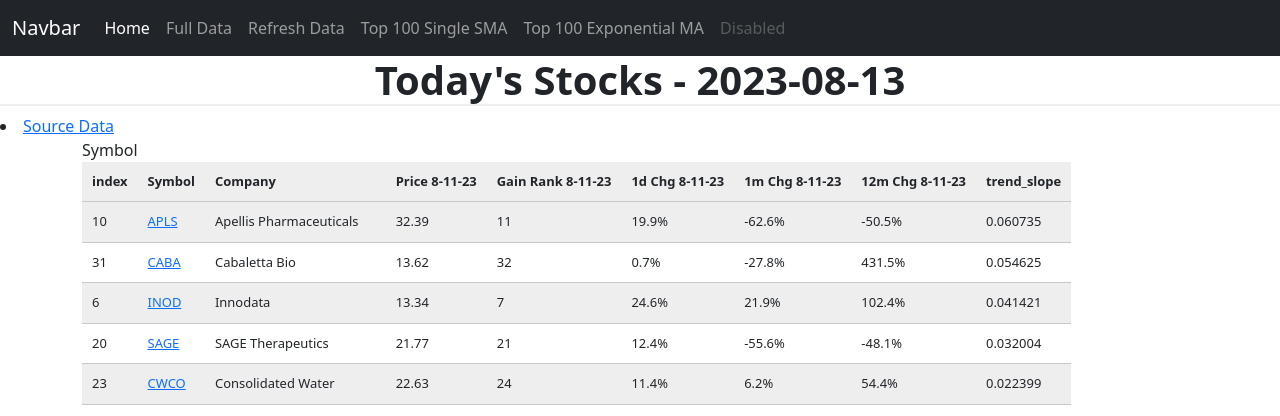
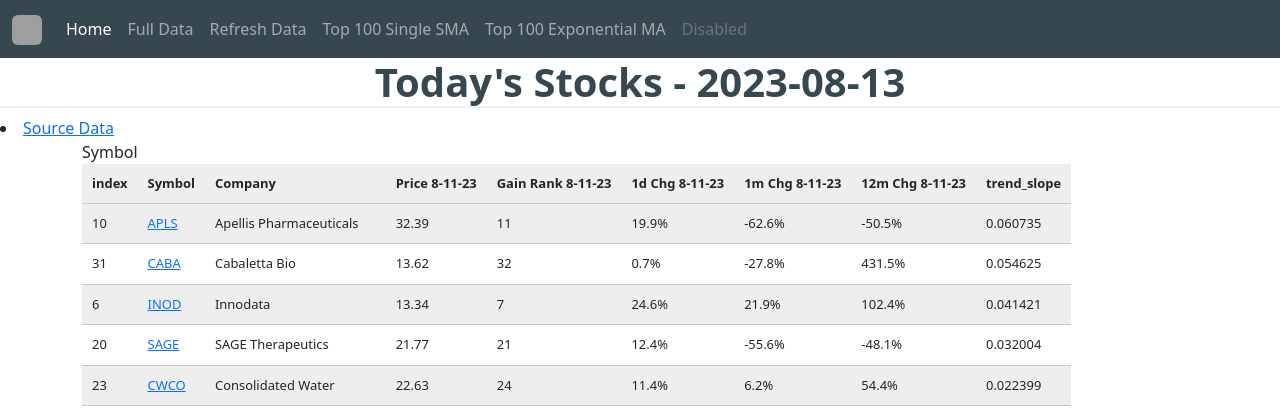
Before and after one commit to Hipsteryoda/flask_stock_visualizer, a Flask app: page /home in a window 1280 px wide. Shown: the top 416 px of the page. Run offline with Flask 3, Linux system fonts and the light colour scheme; data comes from the database, SQL or seed files in the repository; parts of the project's set-up code (start-up, migrations or seed data) failed here and were passed over; some libraries are stand-ins or nearby versions; grey boxes are pictures that could not be loaded.

Commit message:
minor color theme changes

```diff
--- a/web/templates/index.html
+++ b/web/templates/index.html
@@ -3,8 +3,12 @@
 <head>
   <style>
     body            { font-family: "Lucida Sans Unicode", "Lucida Grande", sans-serif;}
-    a, h1, h2       { color: #377ba8; }
-    h1, h2          { text-align: center; font-weight: bold; }
+    a               { color: #00ACC1}
+    h1, h2          {
+      text-align: center;
+      font-weight: bold;
+      color: #37474F !important;
+    }
     h1              { border-bottom: 2px solid #eee; }
     h2              { font-size: 1.2em; }
 
@@ -31,11 +35,13 @@
     tr:nth-child(odd)		{ background-color:#eee; }
     tr:nth-child(even)	{ background-color:#fff; }
 
-    tr:hover            { background-color: #ffff99;}
+    tr:hover            { background-color: #CFD8DC;}
   </style>
-    <nav class="navbar navbar-expand-lg navbar-dark bg-dark">
+    <nav class="navbar navbar-expand-lg navbar-dark" style="background-color: #37474F">
         <div class="container-fluid">
-          <a class="navbar-brand" href="#">Navbar</a>
+          <a class="navbar-brand" href="#">
+            <img src="https://cdn.pixabay.com/photo/2015/12/15/09/00/success-1093891_1280.jpg" style="width:30px;height:30px" class="rounded">
+          </a>
           <button class="navbar-toggler" type="button" data-bs-toggle="collapse" data-bs-target="#navbarNav" aria-controls="navbarNav" aria-expanded="false" aria-label="Toggle navigation">
             <span class="navbar-toggler-icon"></span>
           </button>
```
